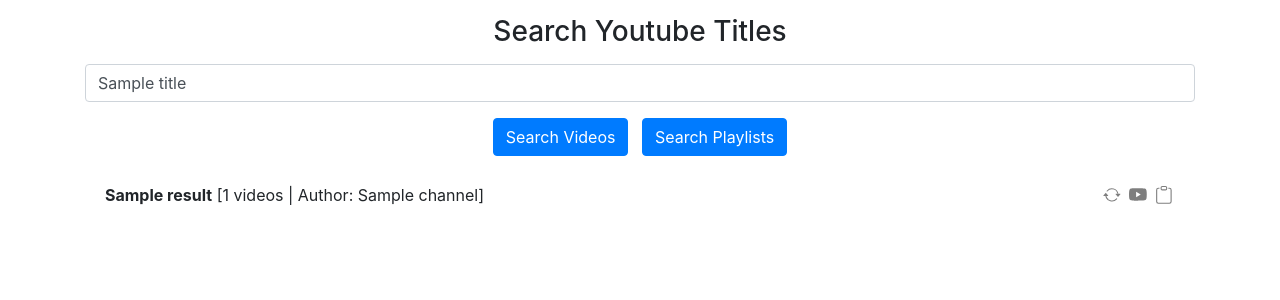
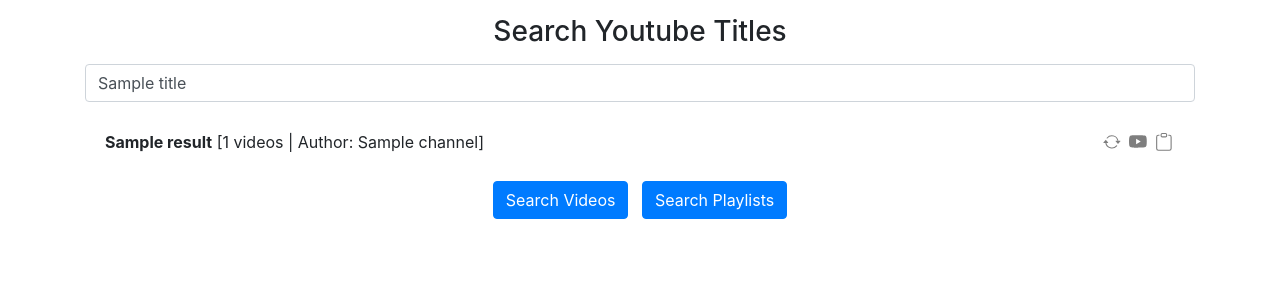
Before and after one commit to GameGenesis/Youtube-Video-Downloader, a Flask app: template website/templates/search.html in a window 1280 px wide. Shown: the part 56-356 px from the top of the page. Run offline with Flask 2, Linux system fonts and the light colour scheme; the template is opened without the code that fills it: most values are stand-ins (such as "Sample title", 1, 10 or a date in 2020); some libraries are stand-ins or nearby versions.

Commit message:
Move search results to below input field

```diff
--- a/website/templates/search.html
+++ b/website/templates/search.html
@@ -11,11 +11,8 @@
         placeholder="Enter video or playlist title"
         value = "{{ title }}">
     </div>
-    <center>
-    <button type="submit" class="btn btn-primary" name="search" value="video">Search Videos</button>&nbsp;&nbsp;
-    <button type="submit" class="btn btn-primary" name="search" value="playlist">Search Playlists</button>
-    </center>
-<div class="overflow-auto" style="max-height: 300px;margin-top:15px;">
+{% if results|length > 0 %}
+<div class="overflow-auto" style="max-height:300px;margin-bottom:15px;">
 <ul class="list-group list-group-flush" id="videos">
 {% for r in results %}
     {% set link = r["link"] %}
@@ -46,5 +43,10 @@
 {% endfor %}
 </ul>
 </div>
+{% endif %}
+<center>
+    <button type="submit" class="btn btn-primary" name="search" value="video">Search Videos</button>&nbsp;&nbsp;
+    <button type="submit" class="btn btn-primary" name="search" value="playlist">Search Playlists</button>
+</center>
 </form>
 {% endblock %}
```
